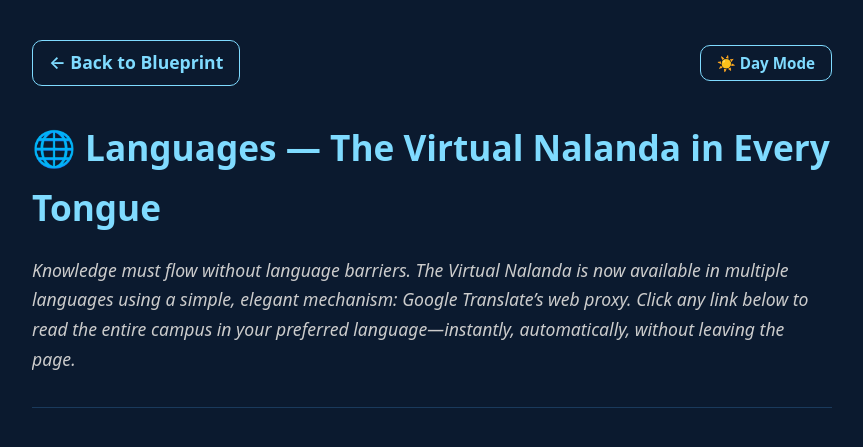
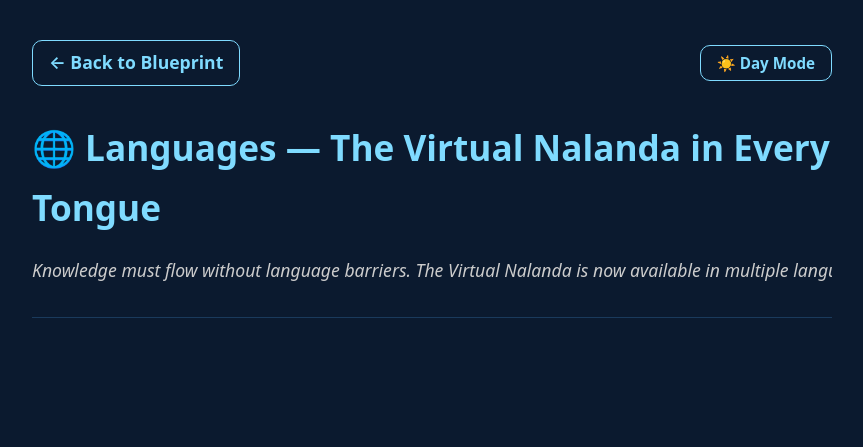
Before and after one commit to justicephysics/humanos2.0, a Jekyll site: the page built from languages.md, in a window 1280 px wide. Shown: the top 447 px of the page, without its empty margins (208-1071 px from the left). Built offline with Jekyll 4.4.1, drawn with Linux system fonts in a browser that asks for light colours; our own code applies the rules of GitHub Pages for plain Markdown files.

Commit message:
Update default.html

```diff
--- a/_layouts/default.html
+++ b/_layouts/default.html
@@ -54,7 +54,16 @@
         }
         .container { max-width: 800px; margin: 0 auto; }
         h1, h2, h3, h4 { color: var(--accent); margin-top: 1.5rem; margin-bottom: 1rem; }
-        p { color: var(--text-secondary); margin-bottom: 1rem; overflow-x: auto; overflow-y: hidden; scrollbar-width: thin; }
+
+        /* Paragraphs scroll instead of wrapping to prevent layout breakage */
+        p {
+            color: var(--text-secondary);
+            margin-bottom: 1rem;
+            overflow-x: auto;
+            overflow-y: hidden;
+            scrollbar-width: thin;
+            white-space: nowrap;
+        }
         a { color: var(--accent); }
 
         /* Table Wrapper for Horizontal Scrolling */
@@ -85,18 +94,35 @@
         .theme-btn { color: var(--accent); font-weight: 600; font-size: 0.95rem; padding: 0.45rem 1rem; border: 1px solid var(--accent); border-radius: var(--radius); background: transparent; cursor: pointer; font-family: inherit; transition: background 0.2s, color 0.2s; }
         .theme-btn:hover { background: var(--accent); color: var(--bg); }
 
-        /* Custom Bullet Points with Sticky Scroll */
+        /* Custom Bullet Points with Flexbox & Sticky Scroll */
         ul, ol { list-style: none; padding-left: 0; margin-bottom: 1rem; }
         ol { counter-reset: item; }
         li {
-            display: flex; align-items: flex-start; margin-bottom: 1rem; color: var(--text-secondary);
-            overflow-x: auto; overflow-y: hidden; scrollbar-width: thin;
+            display: flex;
+            align-items: center; /* Vertically aligns bullet, text, and math */
+            margin-bottom: 1rem;
+            color: var(--text-secondary);
+            overflow-x: auto;
+            overflow-y: hidden;
+            scrollbar-width: thin;
+            white-space: nowrap; /* Force scrolling instead of wrapping */
         }
-        /* If Markdown wraps text in <p>, let the <li> handle the scroll */
-        li > p { overflow-x: visible; margin-bottom: 0; padding-right: 1rem; }
+        li > p {
+            margin: 0;
+            padding-right: 1rem;
+            overflow: visible;
+        }
         li::before {
-            position: sticky; left: 0; background: var(--bg); z-index: 1;
-            padding-right: 0.75rem; flex-shrink: 0;
+            align-self: stretch; /* Makes the bullet background cover the full height of the line */
+            display: flex;
+            align-items: center; /* Centers the bullet character vertically */
+            position: sticky;
+            left: 0;
+            flex-shrink: 0;
+            background: var(--bg); /* Opaque background to hide text sliding under it */
+            padding-right: 0.75rem;
+            z-index: 1;
+            box-sizing: border-box;
         }
         ul > li::before { content: "•"; color: var(--text-secondary); }
         ol > li::before { content: counter(item) "."; counter-increment: item; color: var(--text-secondary); font-weight: bold; }
```
